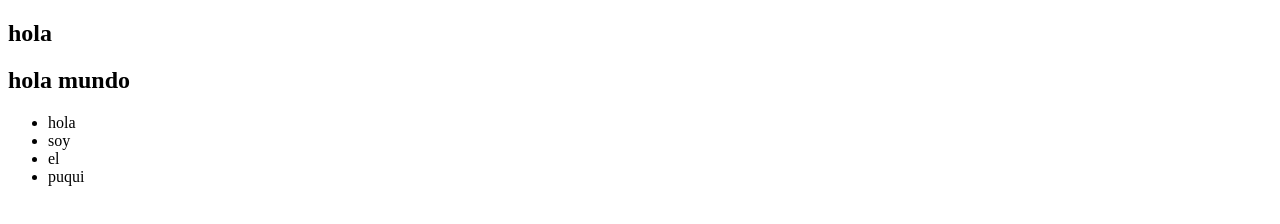
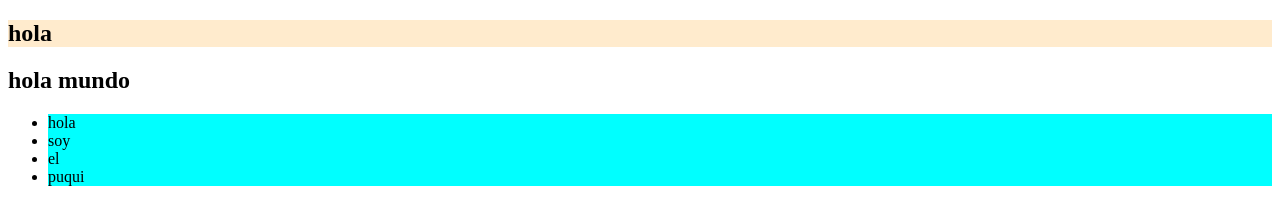
Before and after one commit to agustinquetglas/desarrolloWeb, a plain HTML site: page index.html in a window 1280 px wide. Drawn offline with Linux system fonts and the light colour scheme.

Commit message:
second commit

```diff
--- a/index.html
+++ b/index.html
@@ -4,17 +4,18 @@
     <meta charset="UTF-8">
     <meta http-equiv="X-UA-Compatible" content="IE=edge">
     <meta name="viewport" content="width=device-width, initial-scale=1.0">
+    <link rel="stylesheet" href="style.css">
     <title>Document</title>
 </head>
 <body>
-<nav>
-    <h1>hola</h1>
+<nav >
+    <h1 id="title">hola</h1>
     <h2>hola mundo</h2>
     <ul>
-        <li>hola</li>
-        <li>soy</li>
-        <li>el</li>
-        <li>puqui</li>
+        <li class="listItem">hola</li>
+        <li class="listItem">soy</li>
+        <li class="listItem">el</li>
+        <li class="listItem">puqui</li>
     </ul>
     <p></p>
 </nav>
--- /dev/null
+++ b/style.css
@@ -0,0 +1,8 @@
+.listItem{
+    text-decoration: dotted;
+    background-color: aqua;
+}
+
+#title{
+    background-color: blanchedalmond;
+}
```
